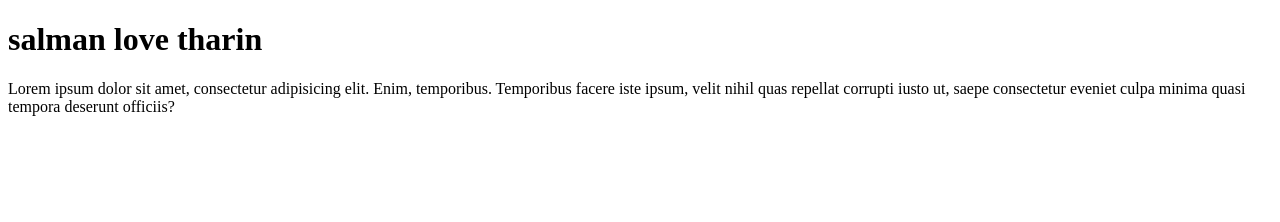
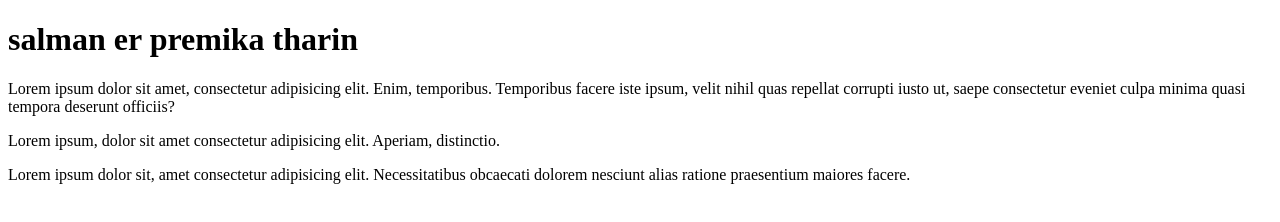
Before and after one commit to salmanfursi/salman-repo, a plain HTML site: page index.html in a window 1280 px wide. Drawn offline with Linux system fonts and the light colour scheme.

Commit message:
abar chang korci

```diff
--- a/index.html
+++ b/index.html
@@ -4,10 +4,13 @@
     <meta charset="UTF-8">
     <meta http-equiv="X-UA-Compatible" content="IE=edge">
     <meta name="viewport" content="width=device-width, initial-scale=1.0">
-    <title>lovelygit</title>
+    <title>pyar de lo harin</title>
 </head>
 <body>
-    <h1>salman love tharin</h1>
+    <h1>salman er premika tharin</h1>
     <p>Lorem ipsum dolor sit amet, consectetur adipisicing elit. Enim, temporibus. Temporibus facere iste ipsum, velit nihil quas repellat corrupti iusto ut, saepe consectetur eveniet culpa minima quasi tempora deserunt officiis?</p>
+    <p>Lorem ipsum, dolor sit amet consectetur adipisicing elit. Aperiam, distinctio.</p>
+    <p>Lorem ipsum dolor sit, amet consectetur adipisicing elit. Necessitatibus obcaecati dolorem nesciunt alias ratione praesentium maiores  facere.</p>
+
 </body>
 </html>
```
